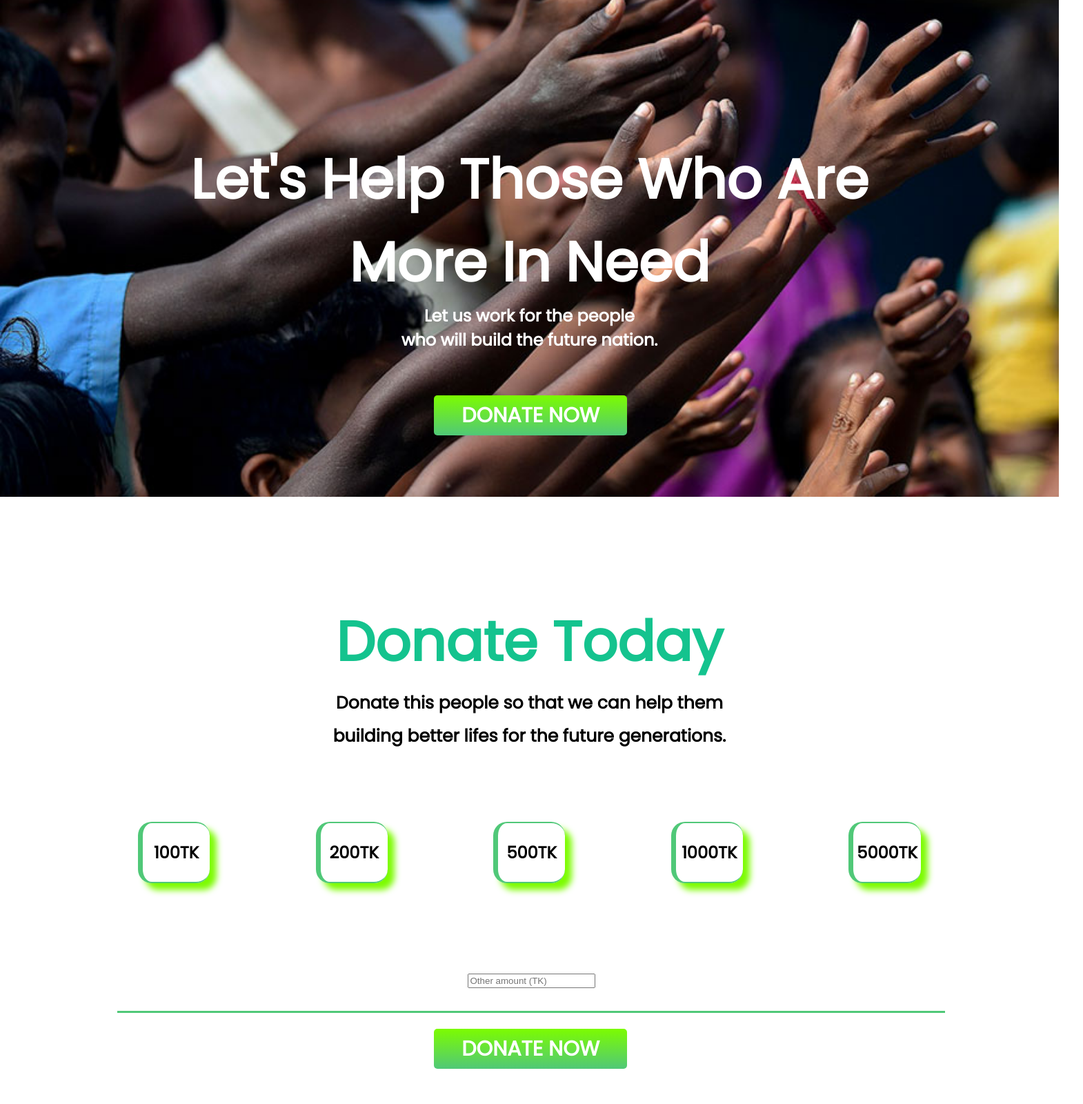
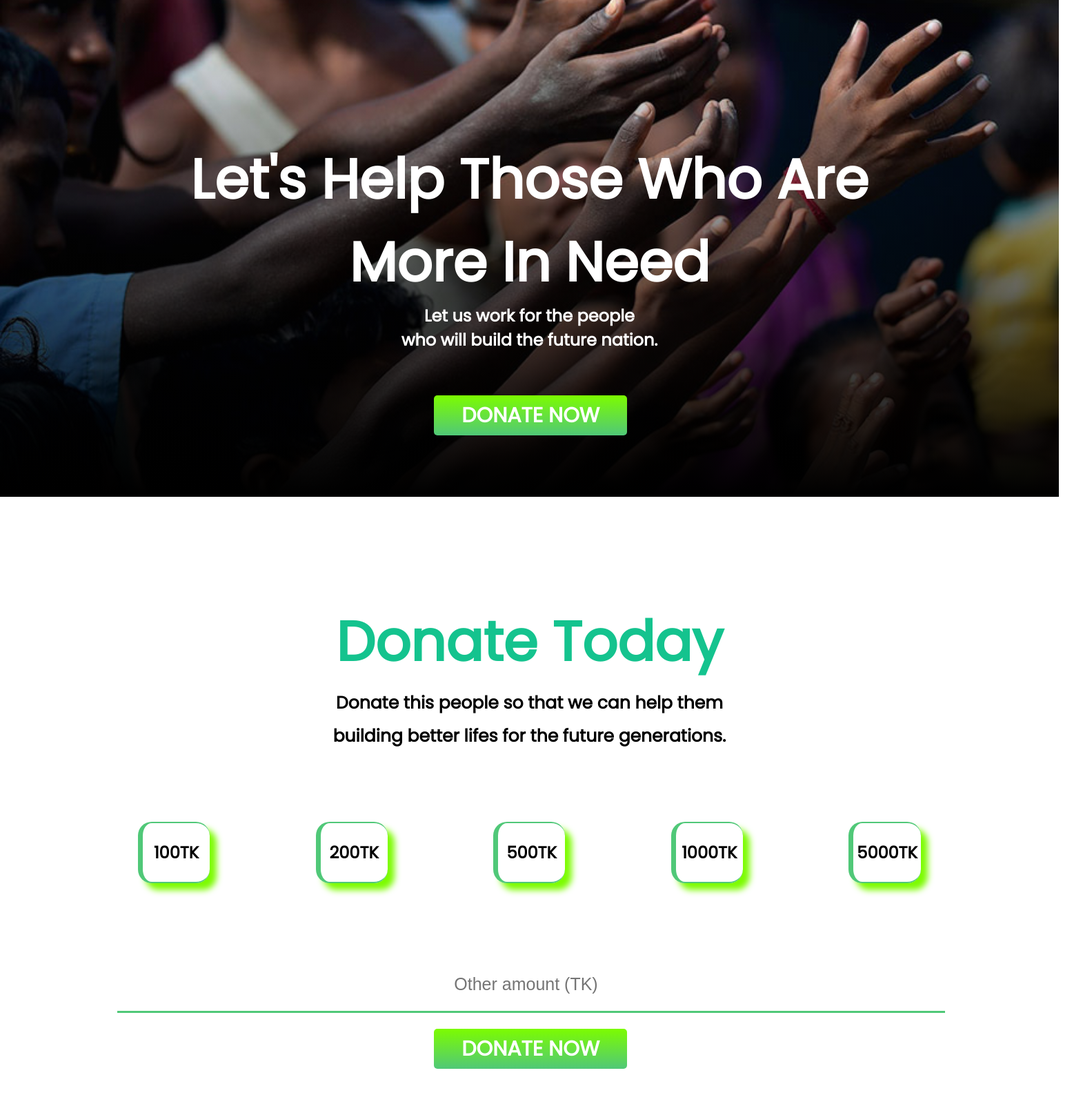
Before and after one commit to Aqibaman/donate-today, a plain HTML site: page index.html in a window 1280 px wide. Shown: the top 1600 px of the page at 69% size, 1570 px wide, since content can reach past the window. Drawn offline with Linux system fonts and the light colour scheme.

Commit message:
second commit

```diff
--- a/index.html
+++ b/index.html
@@ -40,10 +40,8 @@
             </div>
         </div>
         <div>
-            <div class="input">
-                <form>
-                    <input type="number" placeholder="Other amount (TK)">
-                </form>
+            <div>
+                    <input class="input" type="number" placeholder="Other amount (TK)">
             </div>
 
             <a class="link-button" target="blank" href="https://www.bidyanondo.org/">DONATE NOW</a>
--- a/style.css
+++ b/style.css
@@ -29,7 +29,8 @@ body{
     margin-bottom: 70px;
 }
 .top-banner{
-    background-image: url(./images/donation13.jpg);
+
+    background:linear-gradient(180DEG, RGB(255, 255, 255, .01),  RGB(0, 0, 0, 5)), url(./images/donation13.jpg);
     height: 720px;
     width:1535px;
     background-repeat: no-repeat;
@@ -109,6 +110,7 @@ body{
 }
 .input{
     width: 1200px;
+    font-size: 25px;
     height: 80px;
     padding: 20px 20px 20px 20px;
     margin: 8px 200px 30px 170px;
@@ -253,7 +255,7 @@ body{
     text-align: justify;
 }
 #fifth-banner{
-    background-image: url(./images/donation9.jpg);
+    background:linear-gradient(180DEG, RGB(255, 255, 255, .01),  RGB(0, 0, 0, 5)), url(./images/donation9.jpg);
     height: 720px;
     width:1535px;
     margin: 0;
@@ -262,7 +264,7 @@ body{
     background-size: cover;
 }
 #black-header{
-    color: black;
+    color: #14C38E;
     text-align: center;
     margin: 0;
     border:0;
```
